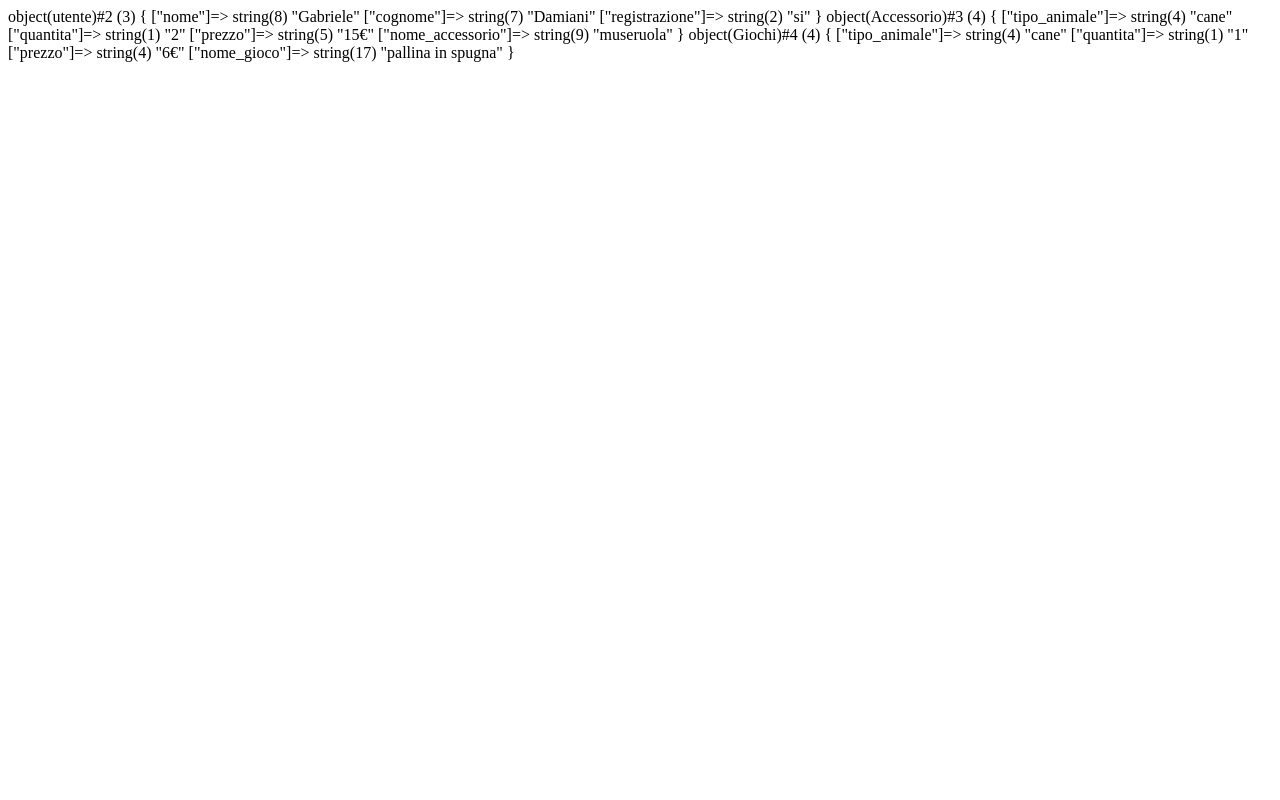
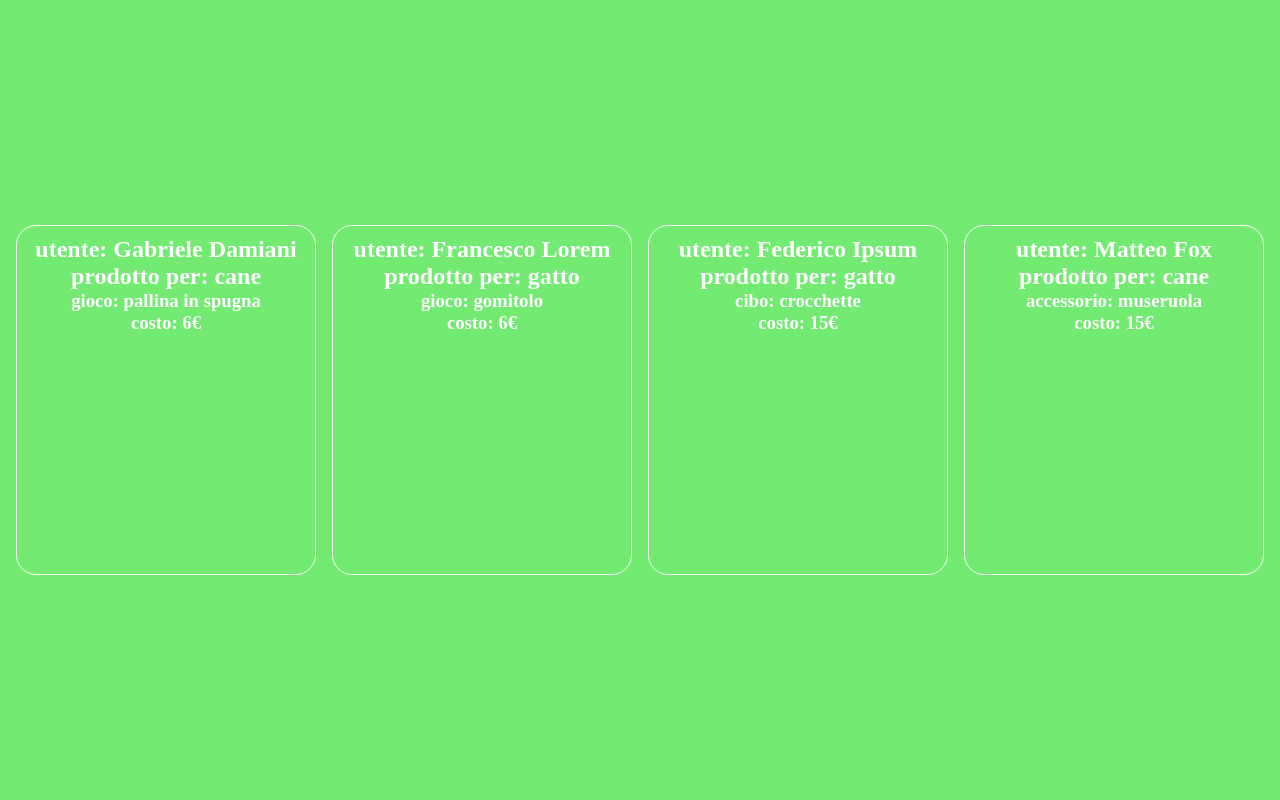
Before and after one commit to gbldmn/php-oop-2, a PHP site: page / in a window 1280 px wide. Run offline with PHP 8.4, Linux system fonts and the light colour scheme.

Commit message:
prese le istanze e associate a delle card in index

```diff
--- /dev/null
+++ b/file.css/style.css
@@ -0,0 +1,25 @@
+*{
+    box-sizing: border-box;
+    margin: 0;
+    padding: 0;
+}
+
+main{
+    height: 100vh;
+    width: 100vw;
+    display: flex;
+    align-items: center;
+    justify-content: space-evenly;
+    background-color: rgb(115, 235, 115);
+}
+
+.card{
+    width: 300px;
+    height: 350px;
+    padding: 10px;
+    border: 1px solid white;
+    border-radius: 20px;
+
+    text-align: center;
+    color: white;
+}
--- a/index.php
+++ b/index.php
@@ -8,18 +8,28 @@ include __DIR__ . '/Models/accessorio.php';
 // istanza utente
 
 $gabriele = new utente('Gabriele', 'Damiani', 'si');
-var_dump( $gabriele );
+$francesco = new utente('Francesco', 'Lorem', 'no');
+$federico = new utente('Federico', 'Ipsum', 'si');
+$matteo = new utente('Matteo', 'Fox', 'si');
+// var_dump( $gabriele );
 
 // istanza accessorio
 
-$museruola = new Accessorio('cane', '2', '15€', 'museruola');
-var_dump( $museruola );
+$museruola = new Accessorio('2', '15€', 'museruola');
+$crocchette = new Accessorio('2kg', '15€', 'crocchette');
+$osso = new Accessorio('1', '10€', 'osso');
+$collare = new Accessorio('2', '20€', 'collare');
+
+// var_dump( $museruola );
 
 
 // istanza gioco
 
-$pallina_spugna = new giochi('cane', '1', '6€', 'pallina in spugna');
-var_dump( $pallina_spugna );
+$pallina_spugna = new giochi('1', '6€', 'pallina in spugna', 'cane');
+$peluque = new giochi('1', '6€', 'peluque', 'cane');
+$gomitolo = new giochi('1', '6€', 'gomitolo', 'gatto');
+$topolino = new giochi('1', '6€', 'topolino', 'gatto');
+// var_dump( $pallina_spugna );
 
 
 
@@ -31,9 +41,41 @@ var_dump( $pallina_spugna );
     <meta charset="UTF-8">
     <meta http-equiv="X-UA-Compatible" content="IE=edge">
     <meta name="viewport" content="width=device-width, initial-scale=1.0">
+    <link rel="stylesheet" href="file.css/style.css">
     <title>Document</title>
 </head>
 <body>
 
+
+<main>
+    <div class="card">
+       <h2> utente: <?php echo  $gabriele->nome; ?> <?php echo  $gabriele->cognome; ?> </h2>
+       <h2> prodotto per: <?php echo  $pallina_spugna->nome_animale; ?></h2>
+       <h3> gioco: <?php echo  $pallina_spugna->nome_gioco; ?> </h3>
+       <h3> costo: <?php echo  $pallina_spugna->prezzo; ?> </h3>
+    </div>
+    <div class="card">
+       <h2> utente: <?php echo  $francesco->nome; ?> <?php echo  $francesco->cognome; ?> </h2>
+       <h2> prodotto per: <?php echo  $gomitolo->nome_animale; ?></h2>
+       <h3> gioco: <?php echo  $gomitolo->nome_gioco; ?> </h3>
+       <h3> costo: <?php echo  $gomitolo->prezzo; ?> </h3>
+
+    </div>
+    <div class="card">
+       <h2> utente: <?php echo  $federico->nome; ?> <?php echo  $federico->cognome; ?> </h2>
+       <h2> prodotto per: <?php echo  $gomitolo->nome_animale; ?></h2>
+       <h3> cibo: <?php echo  $crocchette->nome_accessorio; ?> </h3>
+       <h3> costo: <?php echo  $crocchette->prezzo; ?> </h3>
+
+    </div>
+    <div class="card">
+       <h2> utente: <?php echo  $matteo->nome; ?> <?php echo  $matteo->cognome; ?> </h2>
+       <h2> prodotto per: <?php echo  $peluque->nome_animale; ?></h2>
+       <h3> accessorio: <?php echo  $museruola->nome_accessorio; ?> </h3>
+       <h3> costo: <?php echo  $museruola->prezzo; ?> </h3>
+    </div>
+</main>
+
+
 </body>
 </html>
--- a/models/accessorio.php
+++ b/models/accessorio.php
@@ -5,9 +5,9 @@ class Accessorio extends Product{
     public $nome_accessorio;
 
 
-    function __construct($tipo_animale, $quantita, $prezzo, $nome_accessorio)
+    function __construct($quantita, $prezzo, $nome_accessorio)
     {
-        parent::__construct($tipo_animale, $quantita, $prezzo);
+        parent::__construct($quantita, $prezzo);
 
         $this->nome_accessorio = $nome_accessorio;
     }
--- a/models/giochi.php
+++ b/models/giochi.php
@@ -3,14 +3,16 @@
 class Giochi extends Product{
 
     public $nome_gioco;
+    public $nome_animale;
 
 
 
-    function __construct($tipo_animale, $quantita, $prezzo, $nome_gioco)
+    function __construct($quantita, $prezzo, $nome_gioco, $nome_animale)
     {
-        parent::__construct($tipo_animale, $quantita, $prezzo);
+        parent::__construct($quantita, $prezzo);
 
         $this->nome_gioco = $nome_gioco;
+        $this->nome_animale = $nome_animale;
 
     }
 
--- a/models/product.php
+++ b/models/product.php
@@ -2,13 +2,11 @@
 
 class Product {
 
-    public $tipo_animale;
     public $quantita;
     public $prezzo;
 
-    function __construct($tipo_animale, $quantita, $prezzo)
+    function __construct($quantita, $prezzo)
     {
-        $this->tipo_animale = $tipo_animale;
         $this->quantita = $quantita;
         $this->prezzo = $prezzo;
     }
```
